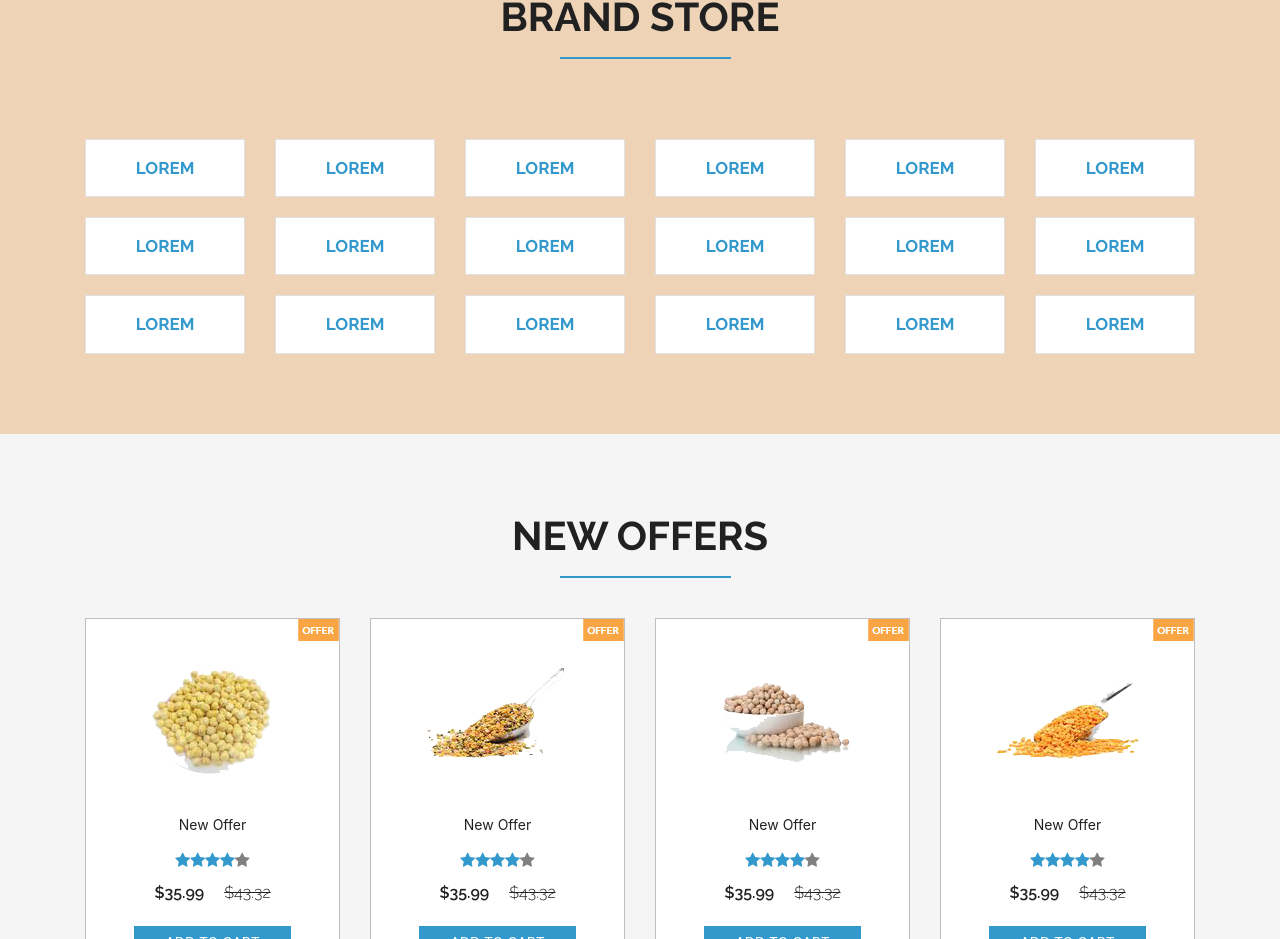
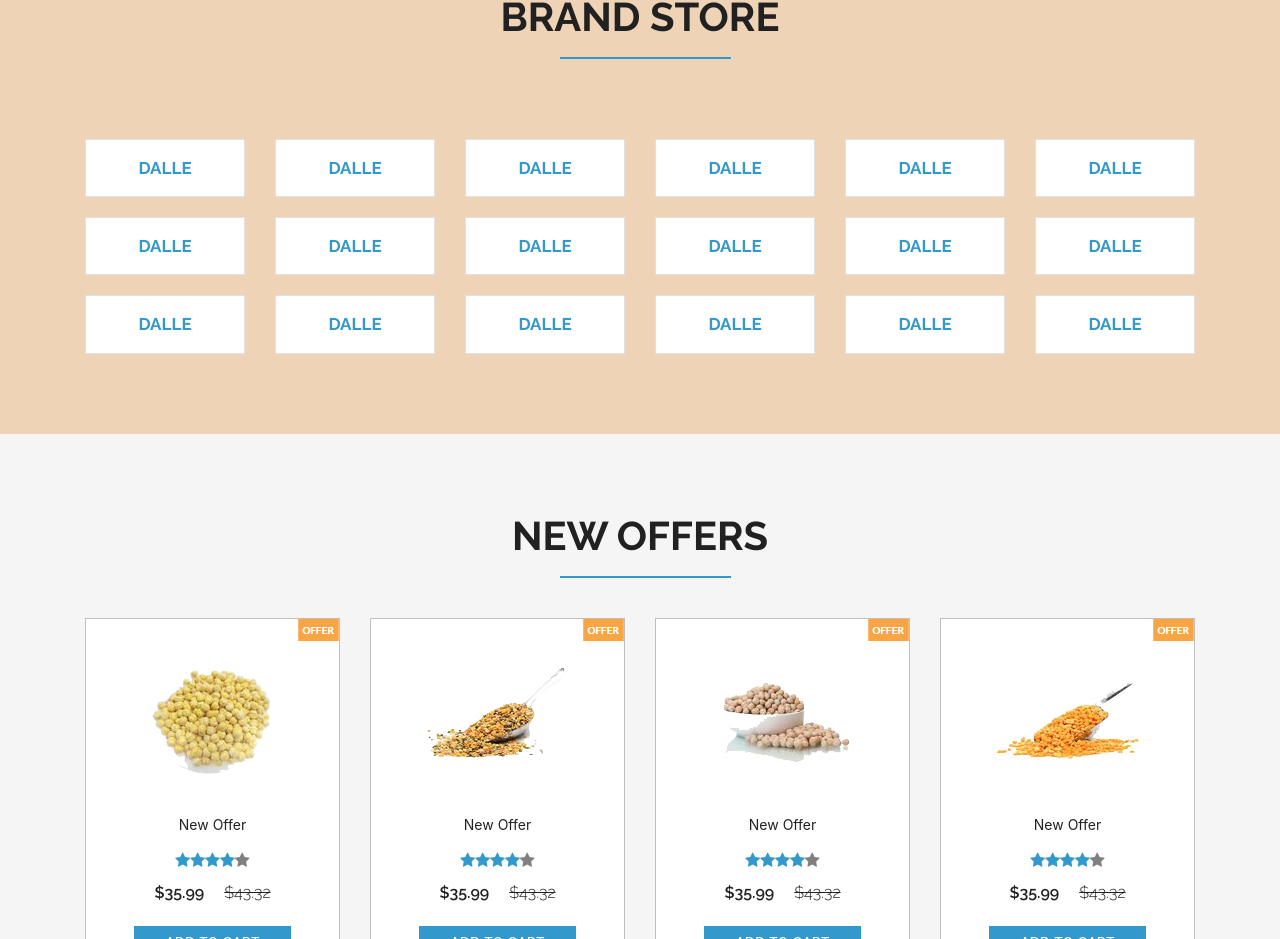
Before and after one commit to PrasDixit/supermarket_ecom, a React (Create React App) app: page / in a window 1280 px wide. Shown: the part 1930-2869 px from the top of the page. Built offline with nearby package versions, Linux system fonts and the light colour scheme; a web font is replaced by a local one.

Commit message:
Updated Brands

```diff
--- a/src/Component/Home/BrandList.tsx
+++ b/src/Component/Home/BrandList.tsx
@@ -1,24 +1,24 @@
 import Brands from "./Brands";
 
 export const brands = [
-  { title: "Lorem" },
-  { title: "Lorem" },
-  { title: "Lorem" },
-  { title: "Lorem" },
-  { title: "Lorem" },
-  { title: "Lorem" },
-  { title: "Lorem" },
-  { title: "Lorem" },
-  { title: "Lorem" },
-  { title: "Lorem" },
-  { title: "Lorem" },
-  { title: "Lorem" },
-  { title: "Lorem" },
-  { title: "Lorem" },
-  { title: "Lorem" },
-  { title: "Lorem" },
-  { title: "Lorem" },
-  { title: "Lorem" },
+  { title: "Dalle" },
+  { title: "Dalle" },
+  { title: "Dalle" },
+  { title: "Dalle" },
+  { title: "Dalle" },
+  { title: "Dalle" },
+  { title: "Dalle" },
+  { title: "Dalle" },
+  { title: "Dalle" },
+  { title: "Dalle" },
+  { title: "Dalle" },
+  { title: "Dalle" },
+  { title: "Dalle" },
+  { title: "Dalle" },
+  { title: "Dalle" },
+  { title: "Dalle" },
+  { title: "Dalle" },
+  { title: "Dalle" },
 ];
 const BrandList = () => {
   return (
```
